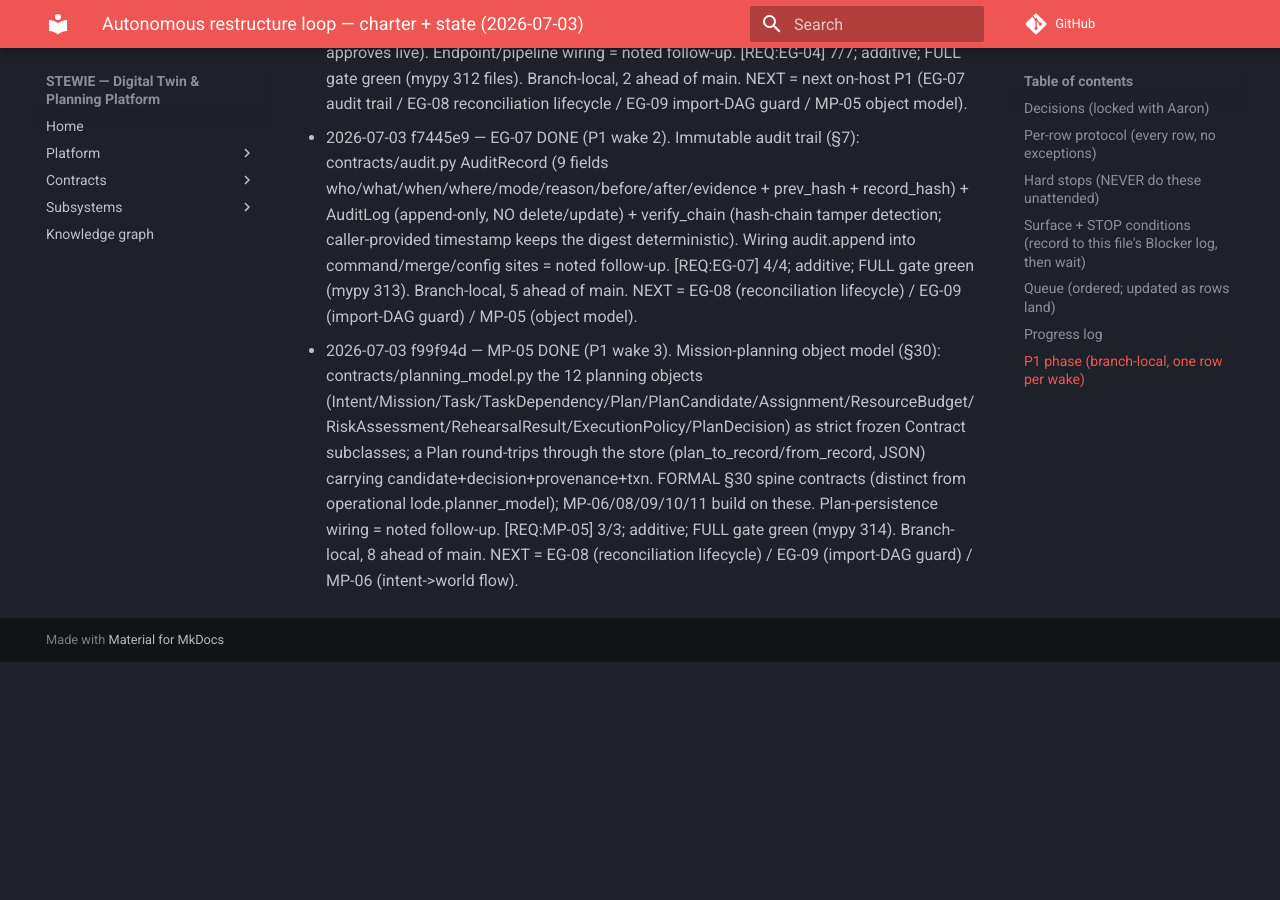
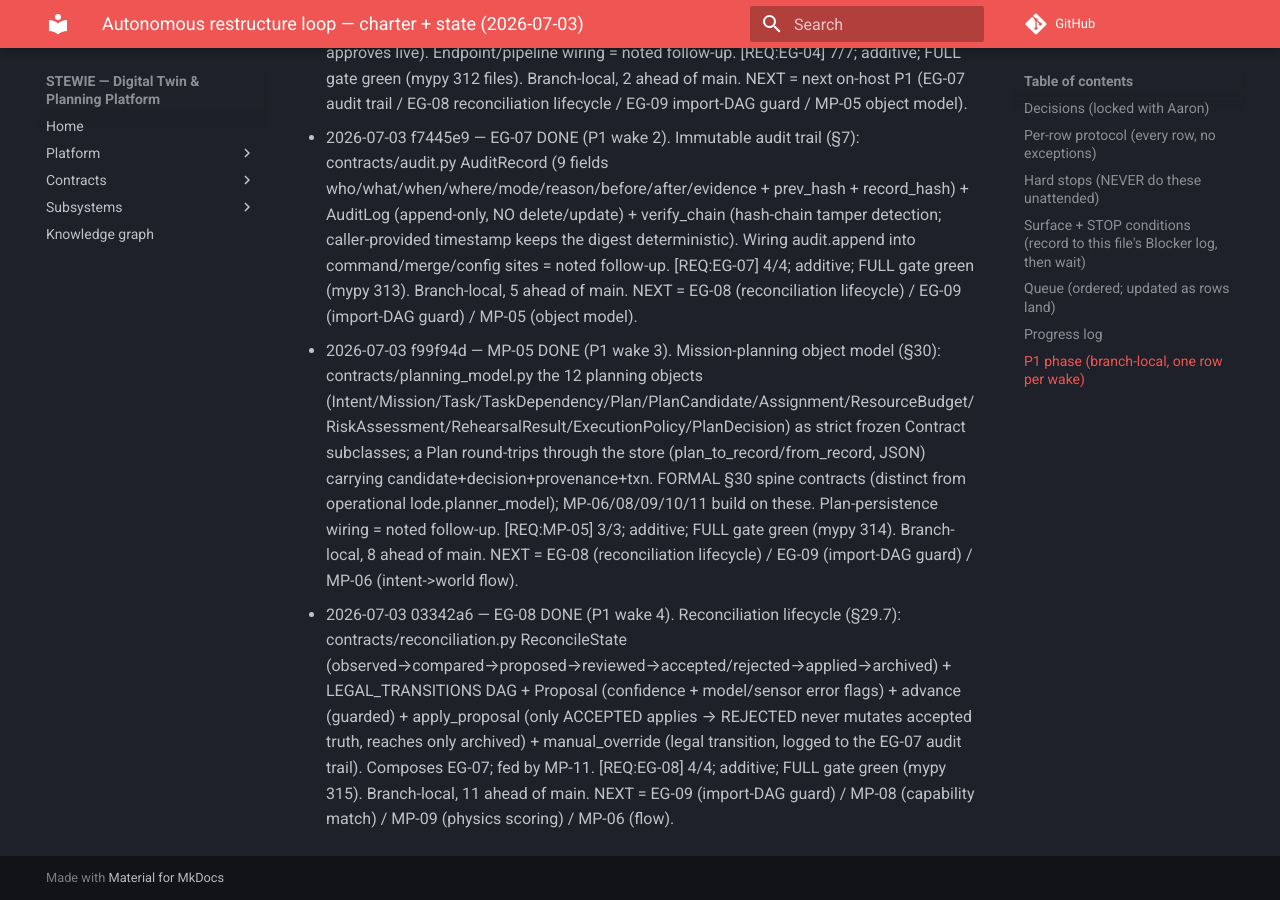
Before and after one commit to stewie-sw/stewie, an MkDocs documentation site: the page built from docs/autonomous_loop_charter_2026-07-03.md, in a window 1280 px wide and 900 px high, scrolled down 5033 px. Built offline with MkDocs 1.6.1 and Material for MkDocs 9.7.7, drawn with Linux system fonts in a browser that asks for light colours; comment, search, counter and statistics services are not loaded; before the commit the page ends 5695 px from its top, so only the background shows below that.

Commit message:
chore(loop): charter — EG-08 done (P1 wake 4), next on-host P1 row

```diff
--- a/docs/autonomous_loop_charter_2026-07-03.md
+++ b/docs/autonomous_loop_charter_2026-07-03.md
@@ -164,3 +164,10 @@ and stop scheduling (wait for Aaron).
   FORMAL §30 spine contracts (distinct from operational lode.planner_model); MP-06/08/09/10/11 build on these.
   Plan-persistence wiring = noted follow-up. [REQ:MP-05] 3/3; additive; FULL gate green (mypy 314). Branch-local,
   8 ahead of main. NEXT = EG-08 (reconciliation lifecycle) / EG-09 (import-DAG guard) / MP-06 (intent->world flow).
+- 2026-07-03 03342a6 — EG-08 DONE (P1 wake 4). Reconciliation lifecycle (§29.7): contracts/reconciliation.py
+  ReconcileState (observed→compared→proposed→reviewed→accepted/rejected→applied→archived) + LEGAL_TRANSITIONS
+  DAG + Proposal (confidence + model/sensor error flags) + advance (guarded) + apply_proposal (only ACCEPTED
+  applies → REJECTED never mutates accepted truth, reaches only archived) + manual_override (legal transition,
+  logged to the EG-07 audit trail). Composes EG-07; fed by MP-11. [REQ:EG-08] 4/4; additive; FULL gate green
+  (mypy 315). Branch-local, 11 ahead of main. NEXT = EG-09 (import-DAG guard) / MP-08 (capability match) /
+  MP-09 (physics scoring) / MP-06 (flow).
```
